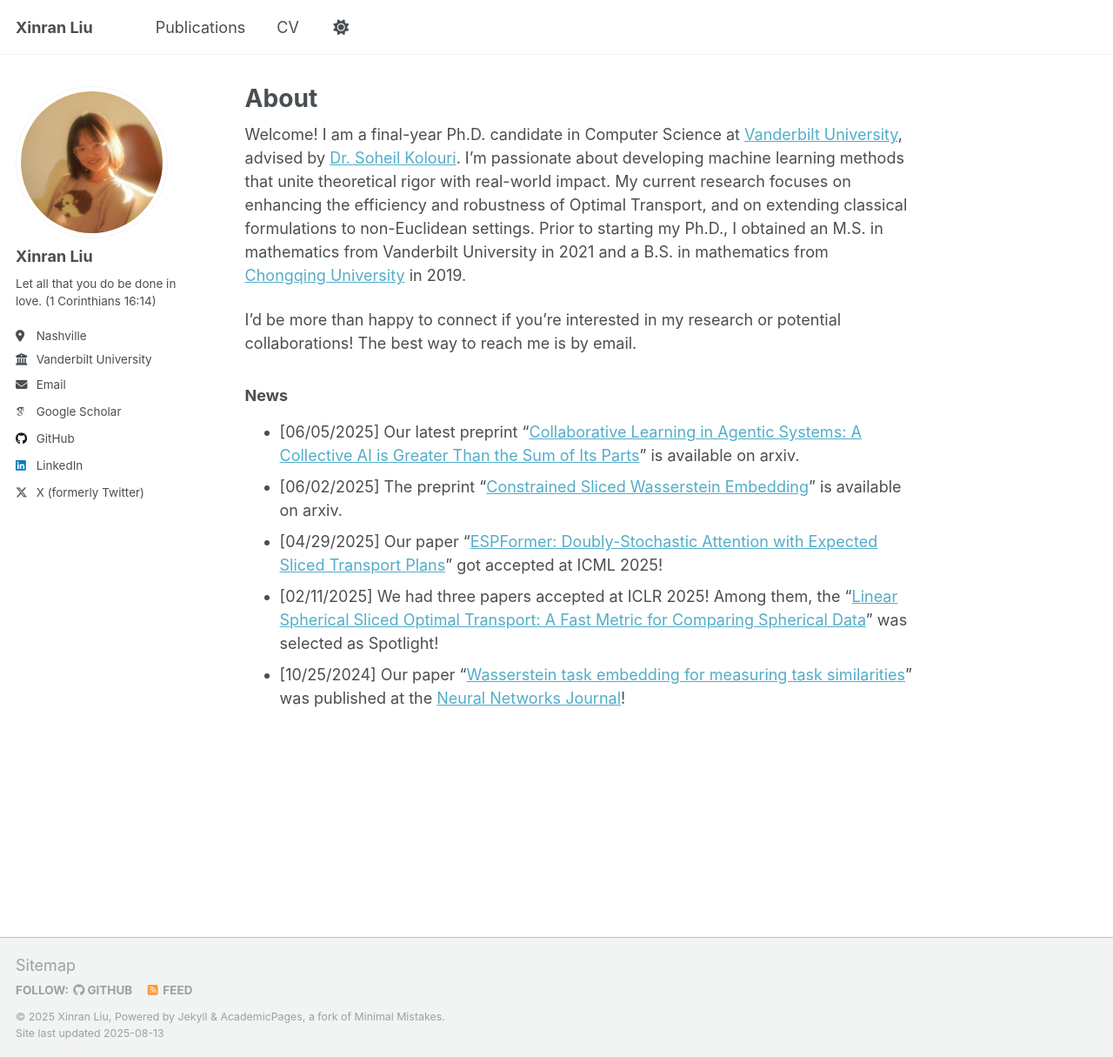
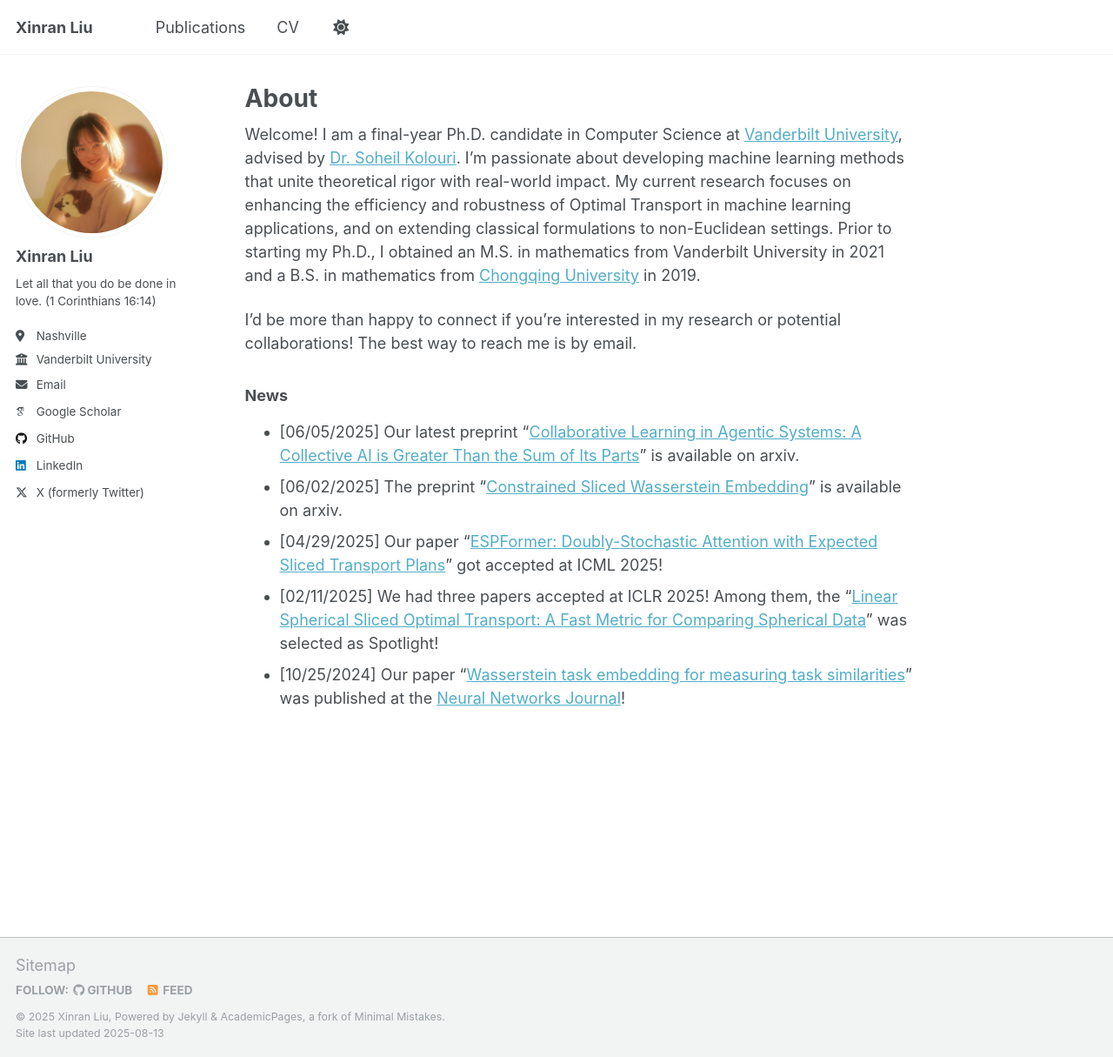
Before and after one commit to xinranliueva/xinranliueva.github.io, a Jekyll site: the page built from _pages/about.md, in a window 1280 px wide and 1215 px high. Shown: the whole window at 87% size. Built offline with Jekyll 4.4.1, drawn with Linux system fonts in a browser that asks for light colours; some web fonts are replaced.

Commit message:
Update about.md

```diff
--- a/_pages/about.md
+++ b/_pages/about.md
@@ -6,7 +6,7 @@ redirect_from:
   - /about/
   - /about.html
 ---
-Welcome! I am a final-year Ph.D. candidate in Computer Science at [Vanderbilt University](https://www.vanderbilt.edu/), advised by [Dr. Soheil Kolouri](https://skolouri.github.io/). I’m passionate about developing machine learning methods that unite theoretical rigor with real-world impact. My current research focuses on enhancing the efficiency and robustness of Optimal Transport, and on extending classical formulations to non-Euclidean settings. Prior to starting my Ph.D., I obtained an M.S. in mathematics from Vanderbilt University in 2021 and a B.S. in mathematics from [Chongqing University](https://english.cqu.edu.cn/) in 2019.
+Welcome! I am a final-year Ph.D. candidate in Computer Science at [Vanderbilt University](https://www.vanderbilt.edu/), advised by [Dr. Soheil Kolouri](https://skolouri.github.io/). I’m passionate about developing machine learning methods that unite theoretical rigor with real-world impact. My current research focuses on enhancing the efficiency and robustness of Optimal Transport in machine learning applications, and on extending classical formulations to non-Euclidean settings. Prior to starting my Ph.D., I obtained an M.S. in mathematics from Vanderbilt University in 2021 and a B.S. in mathematics from [Chongqing University](https://english.cqu.edu.cn/) in 2019.
 
 I’d be more than happy to connect if you’re interested in my research or potential collaborations! The best way to reach me is by email.
 
```
